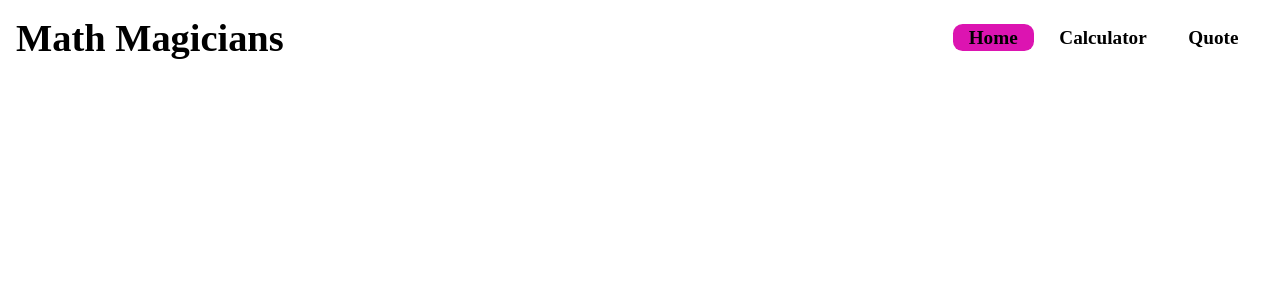
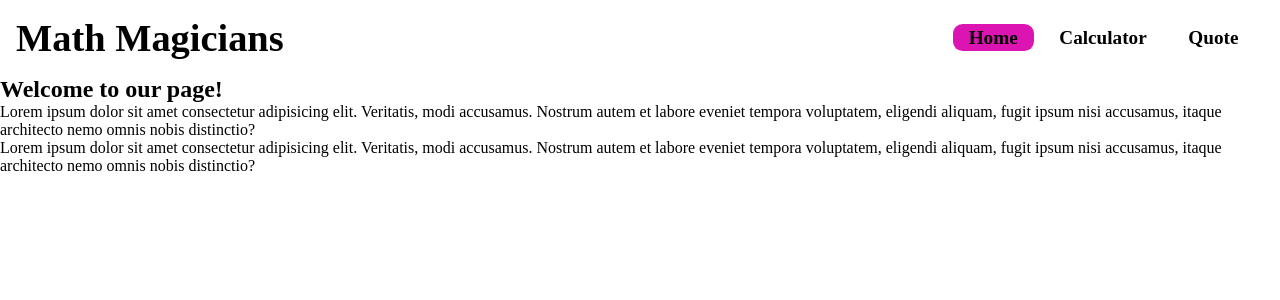
Before and after one commit to skyv26/math-magician, a React (Create React App) app: page / in a window 1280 px wide. Shown: the top 300 px of the page. Built offline with nearby package versions, Linux system fonts and the light colour scheme; the HTML template or start-up script is replaced by a standard one.

Commit message:
Resolve `router` error

```diff
--- a/src/App.js
+++ b/src/App.js
@@ -9,10 +9,10 @@ const App = () => (
   <>
     <Header />
     <Routes>
-      <Route path="/" render={() => <Navigate to="/home" />} />
-      <Route path="/home" element={<Home />} />
-      <Route path="/calculator" element={<App />} />
+      <Route path="/" element={<Home />} />
+      {/* <Route path="/calculator" element={<App />} /> */}
       <Route path="/quote" element={<Quote />} />
+      <Route path="/home" render={() => <Navigate to="/" />} />
     </Routes>
     {/* <Calculator /> */}
   </>
```
